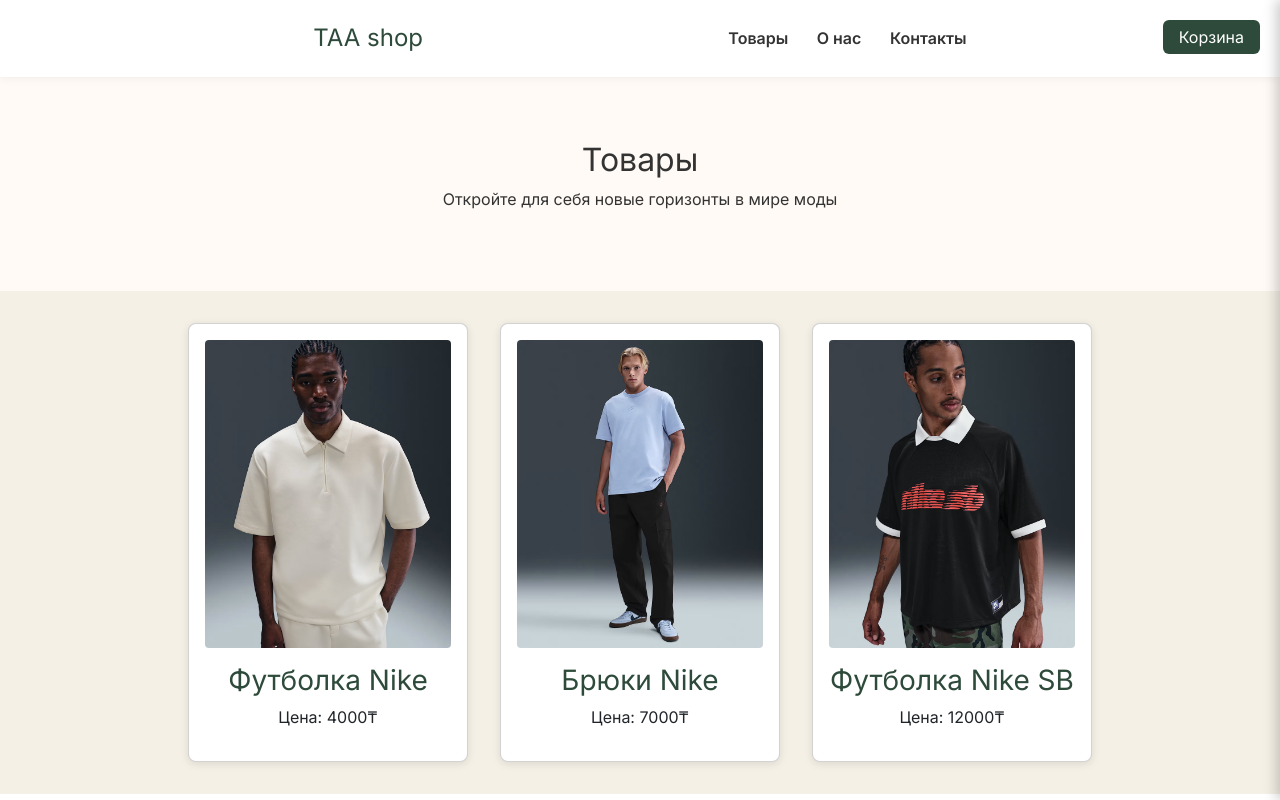
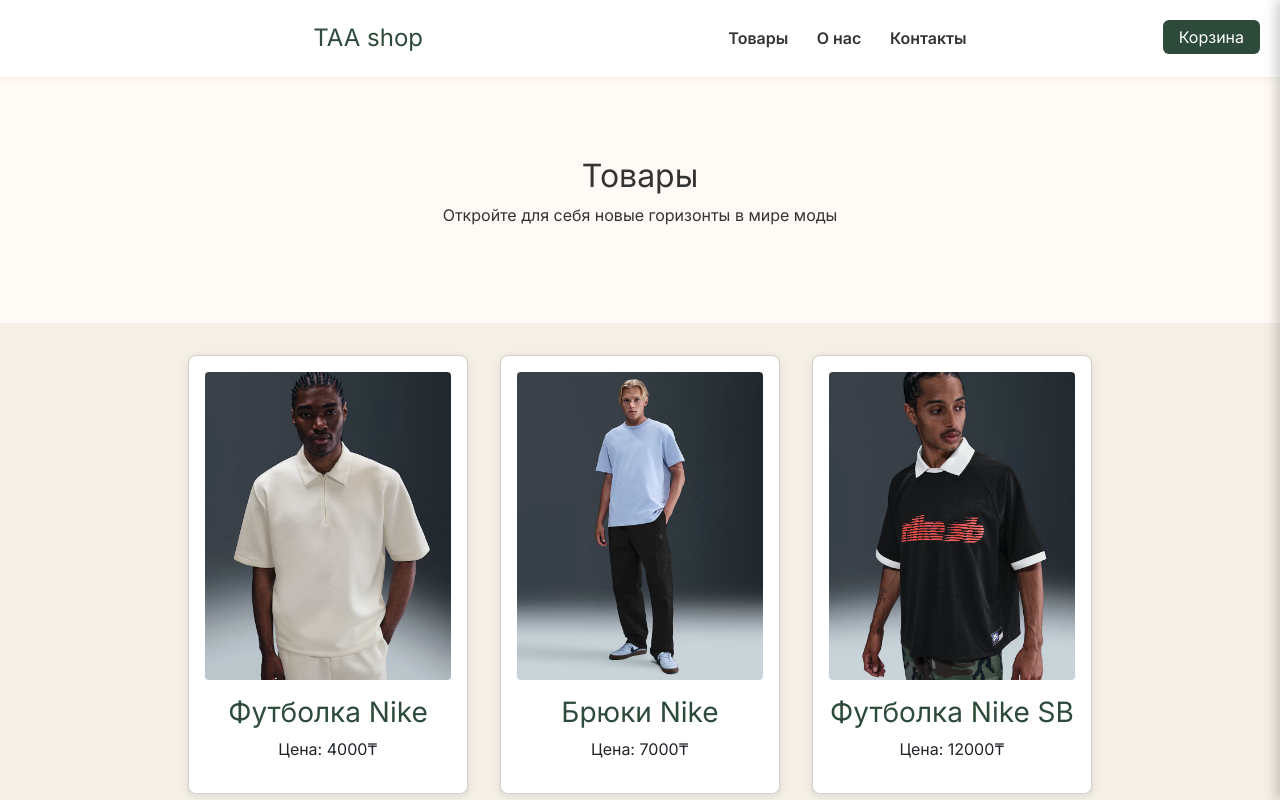
Before and after one commit to oyesu/TAA, a plain HTML site: page index.html in a window 1280 px wide. Shown: the top 800 px of the page. Drawn offline with nearby package versions, Linux system fonts and the light colour scheme; a small style sheet from the web is missing.

Commit message:
Update style.css

```diff
--- a/css/style.css
+++ b/css/style.css
@@ -48,7 +48,7 @@
 
 .hero {
   text-align: center;
-  padding: 4rem 2rem;
+  padding: 5rem 2rem;
   background-color: var(--card-bg);
 }
 
```
